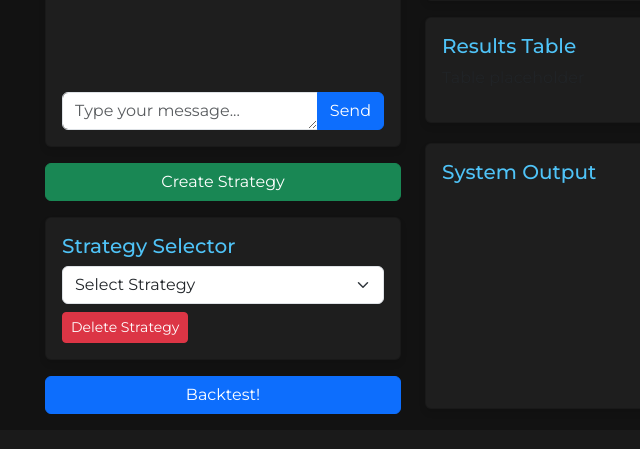
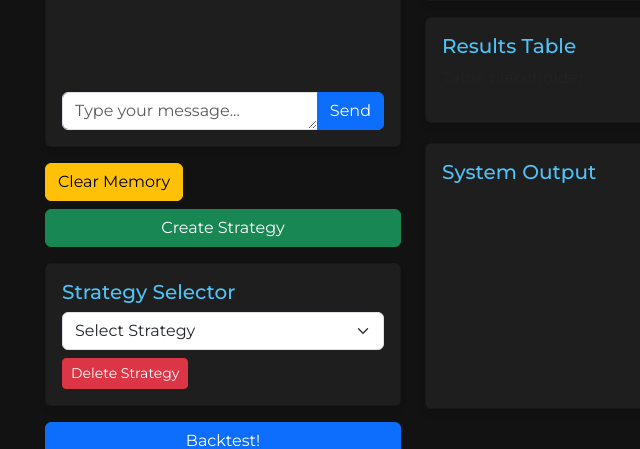
Before and after one commit to cetyz/crypto_trading_app, a Flask app: page /backtesting in a window 1280 px wide. Shown: the part 501-950 px from the top of the page, without its empty margins (37-677 px from the left). Before the commit the page ends 915 px from the top, so only its background shows below. Run offline with Flask 3, Linux system fonts and the light colour scheme.

Commit message:
added agent session functionality

```diff
--- a/app.py
+++ b/app.py
@@ -1,6 +1,6 @@
 from typing import Dict, List
 import os
-from flask import Flask, render_template, request, jsonify, Response, stream_with_context
+from flask import Flask, render_template, request, jsonify, Response, stream_with_context, session
 from dotenv import load_dotenv
 from openai import OpenAI
 from tenacity import retry, wait_random_exponential, stop_after_attempt
@@ -9,13 +9,15 @@ from tenacity import retry, wait_random_exponential, stop_after_attempt
 load_dotenv()
 
 app = Flask(__name__)
+app.secret_key = os.getenv("FLASK_SECRET_KEY")
 
-GPT_MODEL = 'gpt-3.5-turbo'
-STREAM = True  # Changed to True for streaming functionality
+GPT_MODEL = 'gpt-4o-mini'
+STREAM = True
 
 # Initialize the OpenAI client once
 client = OpenAI(api_key=os.getenv("OPENAI_API_KEY"))
 
+# Retry decorator for API calls to handle temporary failures
 @retry(wait=wait_random_exponential(multiplier=1, max=40), stop=stop_after_attempt(3))
 def chat_completion_request(messages: List[Dict], tools: List[Dict] = None, tool_choice: str = None, model: str = GPT_MODEL, stream: bool = STREAM):
     try:
@@ -51,35 +53,64 @@ class Agent:
         self.memory.append(memory_content)
 
     def invoke(self, message: str):
+        # Add user message to memory and make API call
         self.append_to_memory({'role': 'user', 'content': message})
         return chat_completion_request(messages=self.memory, tools=self.tools, model=self.model, stream=STREAM)
 
     def _handle_stream_response(self, response) -> str:
+        # Process streaming response from API
         final_response = ""
         for chunk in response:
             if hasattr(chunk.choices[0].delta, 'content'):
                 chunk_content = chunk.choices[0].delta.content
                 if chunk_content is not None:
                     final_response += chunk_content
-                    yield f"data: {chunk_content}\n\n"
-            # Placeholder for handling tool calls in streaming response
+                    yield f"data: {chunk_content}\n\n" # Format for server-sent events
+            # TODO: Implement tool calls handling for streaming responses
             elif hasattr(chunk.choices[0].delta, 'tool_calls'):
                 print("Tool call detected in stream response:", chunk.choices[0].delta.tool_calls)
+        # Add complete response to agent's memory
         self.append_to_memory({'role': 'assistant', 'content': final_response})
-        yield "data: [DONE]\n\n"
+        yield "data: [DONE]\n\n" # Signal end of stream
 
     def _handle_non_stream_response(self, response) -> str:
+        # Process non-streaming response from API
         if response.choices[0].finish_reason == 'stop':
             chat_response_message = response.choices[0].message.content
             self.append_to_memory({'role': 'assistant', 'content': chat_response_message})
             return chat_response_message
         elif response.choices[0].finish_reason == 'tool_calls':
-            # Handle tool calls if necessary
+            # TODO: Implement tool calls handling for non-streaming responses
             print("Tool call detected in non-stream response:", response.choices[0].message.tool_calls)
             return "Tool call detected. This functionality is not yet implemented."
 
-# Initialize the Agent
-agent = Agent(system_prompt={"role": "system", "content": "You are a helpful assistant for crypto trading strategies."})
+    def to_dict(self):
+        # Serialize agent state for session storage
+        return {
+            'model': self.model,
+            'memory': self.memory,
+            'tools': self.tools
+        }
+
+    @classmethod
+    def from_dict(cls, data):
+        # Deserialize agent state from session storage
+        agent = cls(model=data['model'])
+        agent.memory = data['memory']
+        agent.tools = data['tools']
+        return agent
+
+def get_agent():
+    # Retrieve or create agent from session data
+    if 'agent_data' not in session:
+        agent = Agent(system_prompt={"role": "system", "content": "You are a helpful assistant for crypto trading strategies."})
+        session['agent_data'] = agent.to_dict()
+    else:
+        agent = Agent.from_dict(session['agent_data'])
+    return agent
+
+# # Initialize the Agent
+# agent = Agent(system_prompt={"role": "system", "content": "You are a helpful assistant for crypto trading strategies."})
 
 @app.route('/')
 def index():
@@ -98,13 +129,25 @@ def chat():
     data = request.json
     user_message = data.get('message')
 
-    # Use the Agent to process the message
+    agent = get_agent()
     response = agent.invoke(user_message)
 
+    # Persist updated agent state in session
+    session['agent_data'] = agent.to_dict()
+
     if STREAM:
+        # Return streaming response
         return Response(stream_with_context(agent._handle_stream_response(response)), content_type='text/event-stream')
     else:
+        # Return non-streaming response
         return jsonify({"response": agent._handle_non_stream_response(response)})
+
+@app.route('/clear_memory', methods=['POST'])
+def clear_memory():
+    # Remove agent data from session, effectively clearing its memory
+    if 'agent_data' in session:
+        del session['agent_data']
+    return jsonify({"message": "Memory cleared successfully"})
 
 if __name__ == '__main__':
     app.run(debug=True)
--- a/static/js/main.js
+++ b/static/js/main.js
@@ -1,18 +1,20 @@
 document.addEventListener('DOMContentLoaded', function() {
+    // Get DOM elements
     const chatMessages = document.getElementById('chat-messages');
     const chatInput = document.getElementById('chat-input');
     const chatForm = document.getElementById('chat-form');
+    const clearMemoryButton = document.getElementById('clear-memory');
 
-    // Function to adjust textarea height
+    /// Function to dynamically adjust textarea height based on content
     function adjustTextareaHeight() {
         chatInput.style.height = 'auto';
         chatInput.style.height = chatInput.scrollHeight + 'px';
     }
 
-    // Event listener for input to adjust height
+    // Adjust textarea height as user types
     chatInput.addEventListener('input', adjustTextareaHeight);
 
-    // Event listener for keydown to handle Enter and Shift+Enter
+    // Handle Enter and Shift+Enter key presses
     chatInput.addEventListener('keydown', function(e) {
         if (e.key === 'Enter') {
             if (e.shiftKey) {
@@ -26,6 +28,7 @@ document.addEventListener('DOMContentLoaded', function() {
         }
     });
 
+    // Handle form submission
     chatForm.addEventListener('submit', function(e) {
         e.preventDefault();
         const message = chatInput.value.trim();
@@ -37,15 +40,20 @@ document.addEventListener('DOMContentLoaded', function() {
         }
     });
 
+    // Add a message to the chat interface
     function addMessage(sender, message) {
         const messageElement = document.createElement('div');
+        // Replace newlines with <br> tags for proper display
         messageElement.innerHTML = `<strong>${sender}:</strong> ${message.replace(/\n/g, '<br>')}`;
         chatMessages.appendChild(messageElement);
+        // Scroll to the bottom of the chat
         chatMessages.scrollTop = chatMessages.scrollHeight;
     }
 
+    // Send message to the server and handle the streaming response
     function sendMessage(message) {
-        addMessage('AI', ''); // Add an empty message for the AI's response
+        // Add an empty message for the AI's response
+        addMessage('AI', '');
         const aiMessageElement = chatMessages.lastElementChild;
 
         fetch('/chat', {
@@ -59,6 +67,7 @@ document.addEventListener('DOMContentLoaded', function() {
             const reader = response.body.getReader();
             const decoder = new TextDecoder();
 
+            // Function to recursively read the stream
             function readStream() {
                 reader.read().then(({ done, value }) => {
                     if (done) {
@@ -72,10 +81,13 @@ document.addEventListener('DOMContentLoaded', function() {
                             if (data === '[DONE]') {
                                 return;
                             }
+                            // Append the received data to the AI's message
                             aiMessageElement.innerHTML += data;
+                            // Scroll to the bottom as new content arrives
                             chatMessages.scrollTop = chatMessages.scrollHeight;
                         }
                     });
+                    // Continue reading the stream
                     readStream();
                 });
             }
@@ -88,6 +100,24 @@ document.addEventListener('DOMContentLoaded', function() {
         });
     }
 
-    // Initial call to set correct height
+    // Handle clearing of chat memory
+    clearMemoryButton.addEventListener('click', function() {
+        fetch('/clear_memory', {
+            method: 'POST',
+        })
+        .then(response => response.json())
+        .then(data => {
+            console.log(data.message);
+            // Clear the chat messages on the frontend
+            chatMessages.innerHTML = '';
+            addMessage('System', 'Memory has been cleared. You can start a new conversation.');
+        })
+        .catch((error) => {
+            console.error('Error:', error);
+            addMessage('System', 'An error occurred while clearing the memory.');
+        });
+    });
+
+    // Initialize the textarea height
     adjustTextareaHeight();
 });
--- a/templates/backtesting.html
+++ b/templates/backtesting.html
@@ -37,6 +37,9 @@
                 </form>
             </div>
         </div>
+
+        <!-- Create Clear Memory Button -->
+        <button id="clear-memory" class="btn btn-warning mb-2">Clear Memory</button>
 
         <!-- Create Strategy Button -->
         <button class="btn btn-success mb-3 w-100" onclick="createStrategy()">Create Strategy</button>
```
